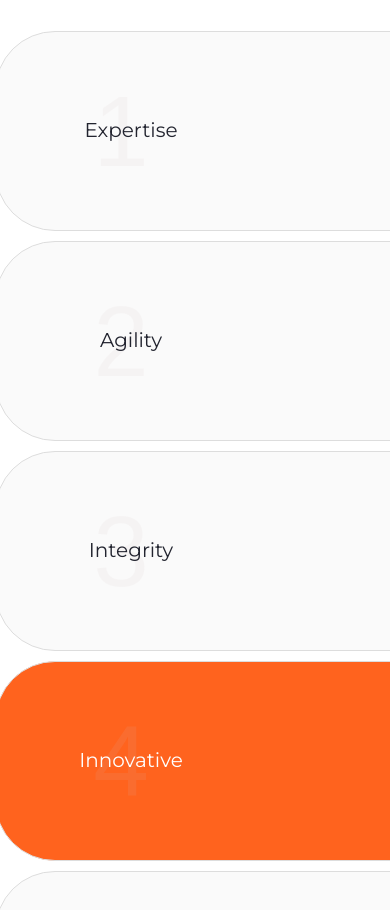
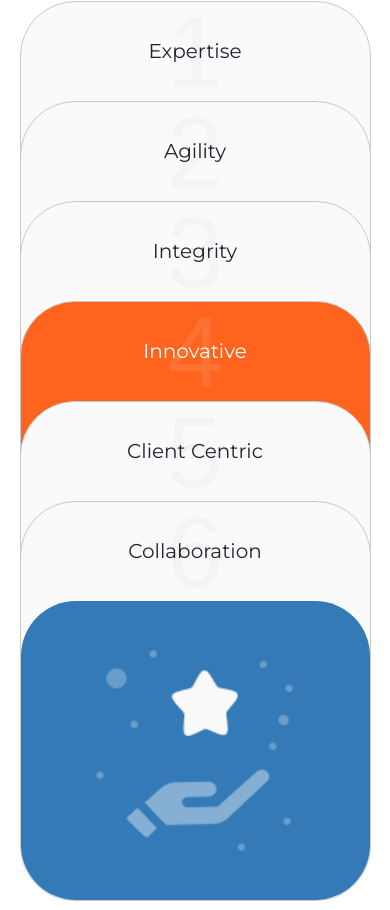
Before and after one commit to samstyles17/electra-webapp, a React (Vite) app: page / in a window 390 px wide. Shown: the part 3058-3968 px from the top of the page. Built offline with nearby package versions, Linux system fonts and the light colour scheme.

Commit message:
success cards ui changes

```diff
--- a/src/components/HomePortfolio.jsx
+++ b/src/components/HomePortfolio.jsx
@@ -221,7 +221,7 @@ const PortfolioSection = () => {
           </Box>
         </Box>
 
-        <style jsx global>{`
+        <style jsx="true" global="true">{`
           @keyframes moveLeft {
             0% { transform: translateX(100%); }
             100% { transform: translateX(-100%); }
--- a/src/components/SuccessCards.jsx
+++ b/src/components/SuccessCards.jsx
@@ -1,4 +1,4 @@
-import React, { useState } from 'react';
+import React, { useState, useEffect } from 'react';
 import { createTheme, ThemeProvider } from '@mui/material/styles';
 import CssBaseline from '@mui/material/CssBaseline';
 import "../styles.css"
@@ -20,12 +20,12 @@ const theme = createTheme({
 });
 
 const items = [
-  { text: "Expertise", number: "1", image: img1 },
-  { text: "Agility", number: "2", image: img1 },
-  { text: "Integrity", number: "3", image: img1 },
-  { text: "Innovative", number: "4", image: img1 },
-  { text: "Client Centric", number: "5", image: img1 },
-  { text: "Collaboration", number: "6", image: img1 },
+  { text: "Expertise", number: 1, image: img1 },
+  { text: "Agility", number: 2, image: img1 },
+  { text: "Integrity", number: 3, image: img1 },
+  { text: "Innovative", number: 4, image: img1 },
+  { text: "Client Centric", number: 5, image: img1 },
+  { text: "Collaboration", number: 6, image: img1 },
 ];
 
 function SuccessCards() {
@@ -34,7 +34,7 @@ function SuccessCards() {
   return (
     <ThemeProvider theme={theme}>
       <CssBaseline />
-      <div class="route-to-success">
+      <div className="route-to-success">
         <img src={imageDivider} alt="Vector Image"/>
         <h1>OUR ROUTE <span className='orange-text'>TO SUCCESS</span> </h1>
       </div>
@@ -50,11 +50,9 @@ function SuccessCards() {
               <span className="item-number">{item.number}</span>
               <span className="item-text">{item.text}</span>
             </div>
-            {hoveredIndex === index && (
-              <div className="image-container">
-                <img src={item.image} alt="" className="hover-image" />
-              </div>
-            )}
+            <div className="image-container">
+              <img src={item.image} alt="" className="hover-image" />
+            </div>
           </div>
         ))}
       </div>
--- a/src/pages/AllProjects.css
+++ b/src/pages/AllProjects.css
@@ -16,7 +16,3 @@
     border-bottom-left-radius: 14rem;
 
 }
-
-.semi-hover:hover {
-    width: 30%;
-}
--- a/src/styles.css
+++ b/src/styles.css
@@ -799,13 +799,13 @@ hr{
 }
 
 .semi-hover {
-  height: 200px;
-  width: 400px;
+  height: 220px;
+  width: 420px;
   background-color: #FAFAFA;
   border-top-left-radius: 15rem;
   border-bottom-left-radius: 15rem;
   margin-left: -180px;
-  border: 1px solid #ddd;
+  border: 1px solid #c9c9c9;
   position: relative;
   display: flex;
   align-items: center;
@@ -824,6 +824,27 @@ hr{
 
 .semi-hover:last-child {
   border-right: none;
+  width: 320px;
+}
+
+.semi-hover:last-child:hover {
+  width: 30%;
+}
+
+.semi-hover:last-child:hover .content {
+  margin-left: -80px;
+}
+
+.semi-hover:last-child .content {
+  margin-left: 40px;
+}
+
+.semi-hover:last-child:hover .image-container {
+  width: 290px;
+}
+
+.semi-hover:last-child:hover .image-container .hover-image {
+  margin-left: 20px;
 }
 
 .semi-hover.active {
@@ -833,6 +854,24 @@ hr{
 
 .semi-hover:nth-child(4) {
   background: #FF631E;
+  border: 1px solid #c9c9c9;
+}
+
+.semi-hover:nth-child(4):hover {
+  background: #FAFAFA;
+  border: 1px solid #c9c9c9;
+}
+
+.semi-hover:nth-child(4):hover .content .item-text {
+  color: #22242F !important;
+}
+
+.semi-hover:nth-child(4):hover .content .item-number {
+  color: #d1c0c0 !important;
+}
+
+.semi-hover:nth-child(4) .content .item-number {
+  color: #f1f1f1 !important;
 }
 
 .semi-hover:nth-child(4) .content .item-text  {
@@ -845,19 +884,15 @@ hr{
   display: flex;
   align-items: center;
   justify-content: flex-start;
-  margin-left: 60px;
-  /* Half of content width */
+  margin-left: 25px;
 }
 
 .semi-hover.active .content {
-  margin-left: 0px;
-}
-
-.semi-hover.active .content, .semi-hover.active .image-container {
-  width: 300px;
+  margin-left: -160px;
 }
 
 .semi-hover.active .image-container  {
+  width: 370px;
   visibility: visible;
 }
 
@@ -877,15 +912,6 @@ hr{
 }
 
 .item-number {
-  /* position: absolute;
-  left: 50%;
-  top: 50%;
-  transform: translate(-50%, -50%);
-  font-size: 100px;
-  opacity: 0.1;
-  font-weight: bold;
-  color: inherit;
-  z-index: 1; */
   position: absolute;
   width: 130px;
   text-align: center;
@@ -900,27 +926,27 @@ hr{
 }
 
 .semi-hover:hover {
-  width: 400px;
+  width: 35%;
   z-index: 3;
 }
 
+
+.semi-hover.active + .semi-hover {
+  z-index: 3;
+}
+
+.semi-hover.active + .semi-hover  ~ .semi-hover {
+  z-index: 4;
+}
+
 .image-container {
-  /* position: absolute;
-  right: -60px;
-  top: 0;
-  width: 120px;
-  height: 120px;
-  overflow: hidden;
-  border-radius: 50%;
-  background-color: #00008B;
-  z-index: 4; */
   position: absolute;
-  right: -60px;
+  right: 0px;
   top: 0;
   width: 200px;
-  height: 200px;
+  height: 219px;
   overflow: hidden;
-  visibility: hiidden;
+  visibility: hidden;
   border-top-left-radius: 15rem;
   border-bottom-left-radius: 15rem;
   background-color: #337ab7; /* Dark blue background */
@@ -939,15 +965,53 @@ hr{
 
 @media (max-width: 1200px) {
   .cardgg {
-    flex-wrap: wrap;
-    justify-content: center;
-    padding-left: 0;
+    flex-direction: column;
+    margin-top: 350px;
+    position : relative;
   }
 
   .semi-hover {
-    margin-left: 0;
-    margin-bottom: 10px;
-    border-radius: 60px 0 0 60px;
+    position : relative;
+    margin-left:0;
+    margin-bottom: 0;
+    border-radius: 55px;
+    border: 1px solid #c9c9c9 !important;
+    width: 90% !important;
+    margin-top: -300px;
+    height: 400px;
+    display: flex;
+    flex-direction: column;
+    justify-content: flex-start;
+    transition : 0.3s ease-in-out;
+    z-index: 4;
+  }
+  .content {
+    justify-content: center;
+    margin-left: 0 !important;
+    height: 100px;
+  }
+
+  .semi-hover .image-container, .semi-hover:hover .image-container {
+    width: 100% !important;
+    height: 300px;
+    position: relative;
+    border-radius: 55px;
+  }
+
+  .semi-hover:last-child .image-container {
+    visibility: visible !important;
+  }
+
+  .cardgg:hover .semi-hover:not(:last-child):hover ~ .semi-hover:last-child .image-container {
+    visibility: hidden !important;
+  }
+  .semi-hover:hover .image-container .hover-image {
+    margin-left: 0 !important;
+    left: 50%;
+  }
+  .semi-hover:hover {
+    z-index: 10;
+    transform: translateY(-10%);
   }
 }
 /* Mobile responsiveness */
```
